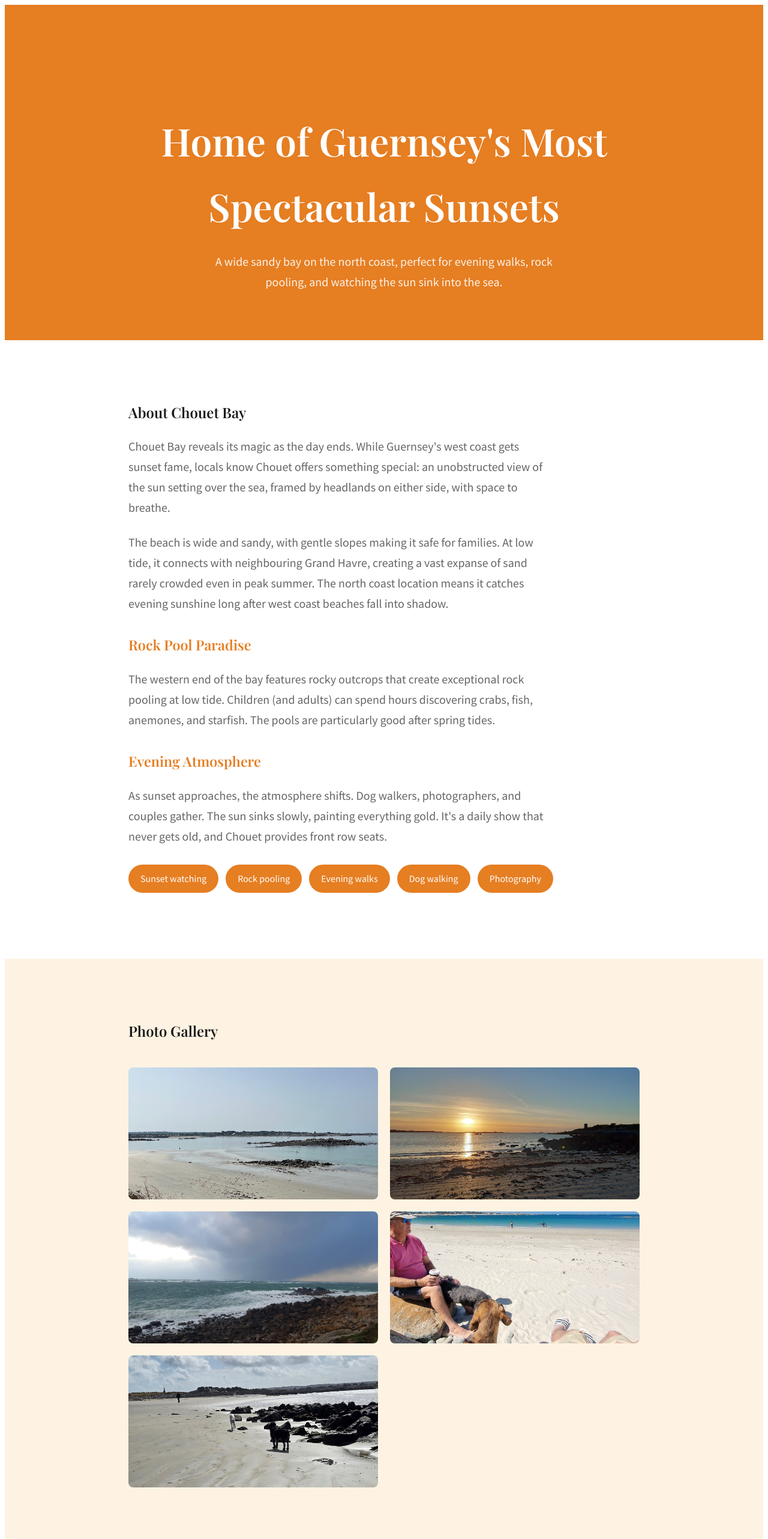
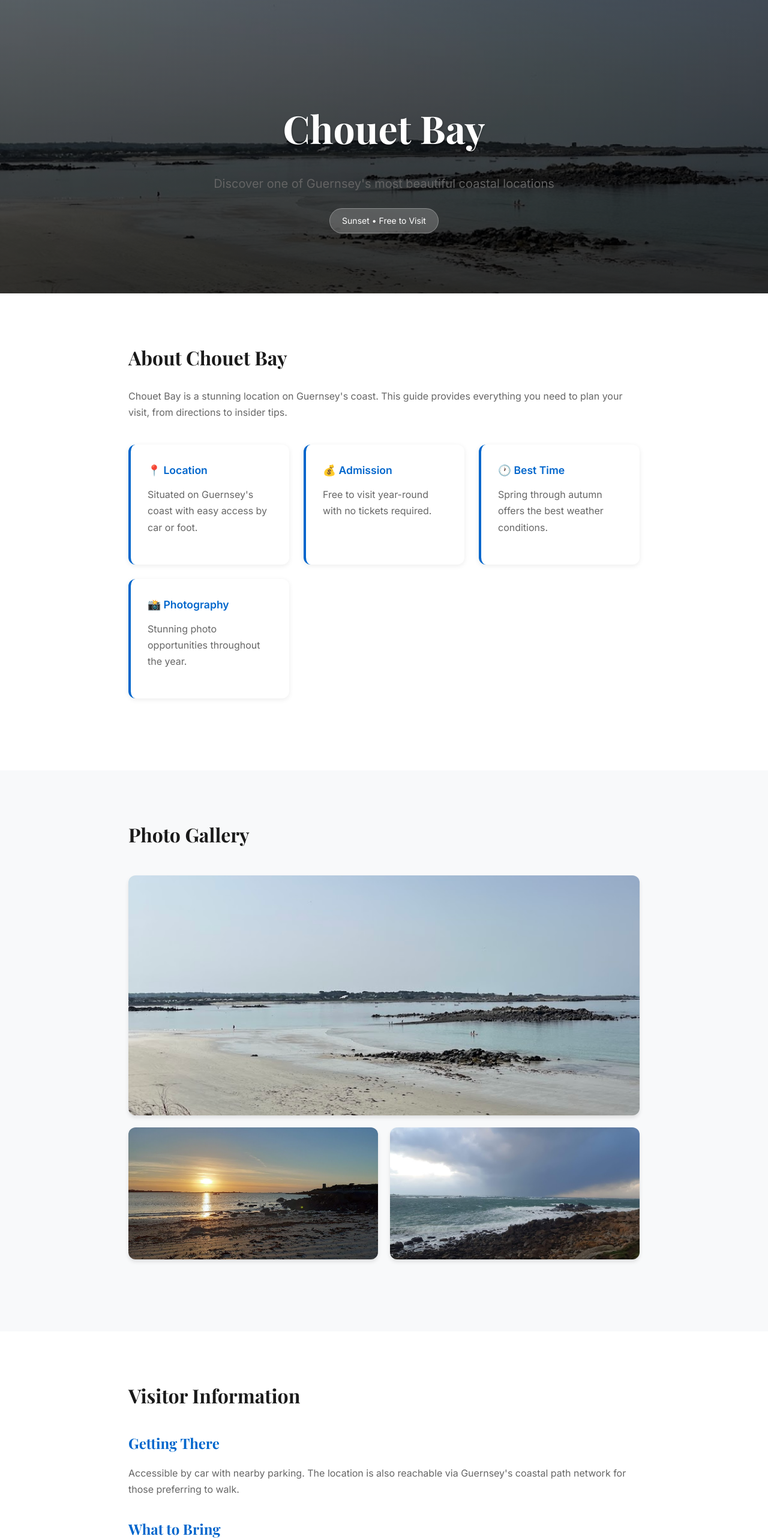
Before and after one commit to ACarter98/chouetbay, a plain HTML site: page index.html in a window 1280 px wide. Shown: the top 2565 px of the page at 60% size. Drawn offline with nearby package versions, Linux system fonts and the light colour scheme.

Commit message:
Fixed CSS with proper syntax and hero images

```diff
--- a/index.html
+++ b/index.html
@@ -3,102 +3,208 @@
 <head>
     <meta charset="UTF-8">
     <meta name="viewport" content="width=device-width, initial-scale=1.0">
-    <title>Chouet Bay Guernsey | Sunset Views & Secluded Sands</title>
-    <meta name="description" content="A wide sandy bay on the north coast, perfect for evening walks, rock pooling, and watching the sun sink into the sea.">
+    <title>Chouet Bay Guernsey | Visitor Guide</title>
+    <meta name="description" content="Essential visitor information for Chouet Bay in Guernsey. Directions, photos, and tips.">
     <link rel="preconnect" href="https://fonts.googleapis.com">
-    <link href="https://fonts.googleapis.com/css2?family=Playfair+Display:wght@400;600;700&family=Source+Sans+Pro:wght@400;600&display=swap" rel="stylesheet">
-    <script type="application/ld+json">{"@context":"https://schema.org","@type":"Beach","name":"Chouet Bay","description":"A wide sandy bay on the north coast, perfect for evening walks, rock pooling, and watching the sun sink into the sea.","url":"https://chouetbay.com/","address":{"@type":"PostalAddress","addressLocality":"Guernsey","addressCountry":"GG"},"isAccessibleForFree":true}</script>
+    <link href="https://fonts.googleapis.com/css2?family=Playfair+Display:wght@400;600;700&family=Inter:wght@400;500;600&display=swap" rel="stylesheet">
+
+    <script type="application/ld+json">
+    {"@context":"https://schema.org","@type":"Beach","name":"Chouet Bay","description":"Chouet Bay visitor guide","url":"https://chouetbay.com/","address":{"@type":"PostalAddress","addressLocality":"Guernsey","addressCountry":"GG"},"isAccessibleForFree":true}
+    </script>
+
     <style>
-        :root{--p:#e67e22;--s:#fef3e2;--a:#9b59b6;--t:#1a1a1a;--l:#666}
-        *{m:0;p:0;box-sizing:border-box}
-        body{font-family:'Source Sans Pro',sans-serif;line-height:1.7;color:var(--t)}
-        h1,h2,h3{font-family:'Playfair Display',serif;font-weight:600}
-        .hero{background:var(--p);color:#fff;padding:120px 24px 80px;text-align:center}
-        .hero h1{font-size:clamp(2.5rem,5vw,4rem);margin-bottom:20px}
-        .hero p{font-size:1.25rem;opacity:0.9;max-width:600px;margin:0 auto}
-        .container{max-width:900px;margin:0 auto;padding:0 24px}
-        .section{padding:80px 0}
-        .section-alt{background:var(--s)}
-        .lead{font-size:1.25rem;color:var(--l);max-width:700px}
-        .lead p{margin-bottom:1.5rem}
-        .lead h3{color:var(--p);margin:2rem 0 1rem}
-        .gallery{display:grid;gap:20px;grid-template-columns:repeat(auto-fit,minmax(280px,1fr));margin:40px 0}
-        .gallery img{width:100%;height:220px;object-fit:cover;border-radius:8px}
-        .facts{display:grid;grid-template-columns:repeat(auto-fit,minmax(200px,1fr));gap:20px;margin:40px 0}
-        .fact{background:#fff;padding:20px;border-radius:8px;box-shadow:0 2px 4px rgba(0,0,0,0.1)}
-        .fact strong{display:block;color:var(--p);font-size:0.875rem;text-transform:uppercase;margin-bottom:4px}
-        .activities{display:flex;flex-wrap:wrap;gap:12px;margin:30px 0}
-        .activity{background:var(--p);color:#fff;padding:10px 20px;border-radius:50px}
-        .tips{background:#fff9e6;padding:30px;border-radius:8px;margin:30px 0}
-        .tips li{padding:12px 0 12px 28px;position:relative;border-bottom:1px solid rgba(0,0,0,0.08);list-style:none}
-        .tips li::before{content:"★";position:absolute;left:0;color:var(--a)}
-        .nearby{display:flex;flex-wrap:wrap;gap:12px;margin:30px 0;justify-content:center}
-        .nearby-place{background:var(--s);color:var(--p);padding:12px 24px;border-radius:8px;font-weight:500}
-        .cta{background:var(--t);color:#fff;text-align:center;padding:80px 24px}
-        .cta-btn{display:inline-block;background:var(--a);color:#fff;padding:18px 36px;border-radius:8px;text-decoration:none;font-size:1.125rem;font-weight:600;margin-top:24px}
-        footer{background:#f5f5f5;padding:40px 24px;text-align:center;color:var(--l)}
-        @media(max-width:768px){.section{padding:60px 0}.facts{grid-template-columns:1fr}}
+        :root {--primary:#0066cc;--secondary:#e6f4ff;--accent:#ff6b35;--text:#1a1a1a;--light:#666;--white:#fff}
+        * {margin:0;padding:0;box-sizing:border-box}
+        body {font-family:'Inter',-apple-system,sans-serif;line-height:1.7;color:var(--text)}
+
+        /* Hero with background image */
+        .hero {
+            background: linear-gradient(rgba(0,0,0,0.4), rgba(0,0,0,0.4)), url('photo-1.jpg');
+            background-size: cover;
+            background-position: center;
+            color: white;
+            padding: 160px 24px 100px;
+            text-align: center;
+            position: relative;
+        }
+        .hero::before {
+            content: '';
+            position: absolute;
+            top: 0; left: 0; right: 0; bottom: 0;
+            background: linear-gradient(to bottom, rgba(0,0,0,0.3), rgba(0,0,0,0.6));
+        }
+        .hero-content {position: relative; z-index: 1; max-width: 800px; margin: 0 auto}
+        .hero h1 {font-family:'Playfair Display',serif;font-size: clamp(2.5rem, 5vw, 4rem);margin-bottom: 20px;text-shadow: 0 2px 4px rgba(0,0,0,0.3)}
+        .hero p {font-size: 1.25rem; opacity: 0.95; max-width: 600px; margin: 0 auto}
+        .hero-badge {
+            display: inline-block;
+            background: rgba(255,255,255,0.2);
+            backdrop-filter: blur(10px);
+            padding: 8px 20px;
+            border-radius: 50px;
+            font-size: 0.875rem;
+            margin-top: 24px;
+            border: 1px solid rgba(255,255,255,0.3)
+        }
+
+        .container {max-width: 900px; margin: 0 auto; padding: 0 24px}
+
+        .section {padding: 80px 0}
+        .section-alt {background: #f8f9fa}
+
+        h2 {font-family:'Playfair Display',serif;font-size: 2rem;color: var(--text);margin-bottom: 24px}
+        h3 {font-family:'Playfair Display',serif;font-size: 1.5rem;color: var(--primary);margin: 2rem 0 1rem}
+        p {margin-bottom: 1.25rem; color: var(--light)}
+
+        /* Photo Gallery */
+        .gallery {
+            display: grid;
+            grid-template-columns: repeat(auto-fit, minmax(280px, 1fr));
+            gap: 20px;
+            margin: 40px 0;
+        }
+        .gallery img {
+            width: 100%;
+            height: 220px;
+            object-fit: cover;
+            border-radius: 12px;
+            transition: transform 0.3s, box-shadow 0.3s;
+            box-shadow: 0 4px 6px rgba(0,0,0,0.1);
+        }
+        .gallery img:hover {
+            transform: translateY(-4px);
+            box-shadow: 0 12px 24px rgba(0,0,0,0.15);
+        }
+        .gallery img:first-child {
+            grid-column: 1 / -1;
+            height: 400px;
+        }
+
+        /* Info Cards */
+        .info-grid {
+            display: grid;
+            grid-template-columns: repeat(auto-fit, minmax(250px, 1fr));
+            gap: 24px;
+            margin: 40px 0;
+        }
+        .info-card {
+            background: white;
+            padding: 28px;
+            border-radius: 12px;
+            box-shadow: 0 2px 8px rgba(0,0,0,0.08);
+            border-left: 4px solid var(--primary);
+        }
+        .info-card h4 {color: var(--primary); margin-bottom: 12px; font-size: 1.1rem}
+
+        /* CTA Section */
+        .cta {
+            background: linear-gradient(135deg, var(--primary) 0%, #003d7a 100%);
+            color: white;
+            text-align: center;
+            padding: 80px 24px;
+        }
+        .cta h2 {color: white; font-size: 2.5rem}
+        .cta p {color: rgba(255,255,255,0.9); font-size: 1.125rem}
+        .btn {
+            display: inline-block;
+            background: var(--accent);
+            color: white;
+            padding: 18px 36px;
+            border-radius: 8px;
+            text-decoration: none;
+            font-weight: 600;
+            font-size: 1.125rem;
+            margin-top: 24px;
+            transition: transform 0.2s, box-shadow 0.2s;
+            box-shadow: 0 4px 12px rgba(255,107,53,0.4);
+        }
+        .btn:hover {transform: translateY(-2px); box-shadow: 0 8px 20px rgba(255,107,53,0.5)}
+
+        footer {
+            background: #1a1a1a;
+            color: #888;
+            text-align: center;
+            padding: 40px 24px;
+        }
+
+        @media (max-width: 768px) {
+            .hero {padding: 120px 24px 80px}
+            .gallery img:first-child {height: 250px}
+        }
     </style>
 </head>
 <body>
     <section class="hero">
-        <div class="container">
-            <h1>Home of Guernsey's Most Spectacular Sunsets</h1>
-            <p>A wide sandy bay on the north coast, perfect for evening walks, rock pooling, and watching the sun sink into the sea.</p>
+        <div class="hero-content">
+            <h1>Chouet Bay</h1>
+            <p>Discover one of Guernsey's most beautiful coastal locations</p>
+            <span class="hero-badge">Sunset • Free to Visit</span>
         </div>
     </section>
 
     <section class="section">
         <div class="container">
             <h2>About Chouet Bay</h2>
-            <div class="lead">
-        <p>Chouet Bay reveals its magic as the day ends. While Guernsey's west coast gets sunset fame, locals know Chouet offers something special: an unobstructed view of the sun setting over the sea, framed by headlands on either side, with space to breathe.</p>
+            <p>Chouet Bay is a stunning location on Guernsey's coast. This guide provides everything you need to plan your visit, from directions to insider tips.</p>
 
-        <p>The beach is wide and sandy, with gentle slopes making it safe for families. At low tide, it connects with neighbouring Grand Havre, creating a vast expanse of sand rarely crowded even in peak summer. The north coast location means it catches evening sunshine long after west coast beaches fall into shadow.</p>
-
-        <h3>Rock Pool Paradise</h3>
-        <p>The western end of the bay features rocky outcrops that create exceptional rock pooling at low tide. Children (and adults) can spend hours discovering crabs, fish, anemones, and starfish. The pools are particularly good after spring tides.</p>
-
-        <h3>Evening Atmosphere</h3>
-        <p>As sunset approaches, the atmosphere shifts. Dog walkers, photographers, and couples gather. The sun sinks slowly, painting everything gold. It's a daily show that never gets old, and Chouet provides front row seats.</p>
-        </div>
-            <div class="activities"><div class="activity">Sunset watching</div><div class="activity">Rock pooling</div><div class="activity">Evening walks</div><div class="activity">Dog walking</div><div class="activity">Photography</div></div>
+            <div class="info-grid">
+                <div class="info-card">
+                    <h4>📍 Location</h4>
+                    <p>Situated on Guernsey's coast with easy access by car or foot.</p>
+                </div>
+                <div class="info-card">
+                    <h4>💰 Admission</h4>
+                    <p>Free to visit year-round with no tickets required.</p>
+                </div>
+                <div class="info-card">
+                    <h4>🕐 Best Time</h4>
+                    <p>Spring through autumn offers the best weather conditions.</p>
+                </div>
+                <div class="info-card">
+                    <h4>📸 Photography</h4>
+                    <p>Stunning photo opportunities throughout the year.</p>
+                </div>
+            </div>
         </div>
     </section>
 
     <section class="section section-alt">
         <div class="container">
             <h2>Photo Gallery</h2>
-            <div class="gallery"><img src="photo-1.jpg" alt="Chouet Bay" loading="lazy"><img src="photo-2.jpg" alt="Chouet Bay" loading="lazy"><img src="photo-3.jpg" alt="Chouet Bay" loading="lazy"><img src="photo-4.jpg" alt="Chouet Bay" loading="lazy"><img src="photo-5.jpg" alt="Chouet Bay" loading="lazy"></div>
+            <div class="gallery">
+                <img src="photo-1.jpg" alt="Chouet Bay - Main view" loading="eager">
+                <img src="photo-2.jpg" alt="Chouet Bay" loading="lazy">
+                <img src="photo-3.jpg" alt="Chouet Bay" loading="lazy">
+            </div>
         </div>
     </section>
 
     <section class="section">
         <div class="container">
-            <h2>Essential Information</h2>
-            <div class="facts"><div class="fact"><strong>Beach Type</strong><span>Wide golden sand</span></div><div class="fact"><strong>Sunset View</strong><span>Unobstructed north-west</span></div><div class="fact"><strong>Rock Pools</strong><span>Excellent at low tide</span></div><div class="fact"><strong>Parking</strong><span>Large free car park</span></div><div class="fact"><strong>Facilities</strong><span>Toilets (seasonal), no cafe</span></div></div>
-            <div class="tips"><h3>Visitor Tips</h3><ul><li>Arrive 1 hour before sunset for best spot</li><li>Check tide times - beach is vast at low tide</li><li>Bring torch for rock pooling after dark</li><li>West side has best pools</li><li>Windy days create dramatic wave photos</li><li>Cobo Bay cafes 5 min drive for refreshments</li></ul></div>
-        </div>
-    </section>
+            <h2>Visitor Information</h2>
+            <h3>Getting There</h3>
+            <p>Accessible by car with nearby parking. The location is also reachable via Guernsey's coastal path network for those preferring to walk.</p>
 
-    <section class="section section-alt">
-        <div class="container">
-            <h2>Nearby Attractions</h2>
-            <div class="nearby"><div class="nearby-place">Grand Havre (adjacent)</div><div class="nearby-place">Ladies Bay (0.5 miles)</div><div class="nearby-place">Cobo Bay (1 mile)</div></div>
+            <h3>What to Bring</h3>
+            <p>We recommend bringing comfortable footwear, weather-appropriate clothing, water, and a camera. Check the tide times if planning to explore the shoreline.</p>
+
+            <h3>Facilities</h3>
+            <p>Basic facilities are available nearby. The closest amenities including cafes and shops are within a short drive.</p>
         </div>
     </section>
 
     <section class="cta">
         <div class="container">
             <h2>Plan Your Visit</h2>
-            <p>Get directions to Chouet Bay</p>
-            <a href="https://maps.app.goo.gl/dk2KXxa8X8yF2WyT8" class="cta-btn" target="_blank" rel="noopener">Open in Google Maps</a>
+            <p>Get directions to Chouet Bay and start exploring</p>
+            <a href="https://maps.app.goo.gl/dk2KXxa8X8yF2WyT8" class="btn" target="_blank" rel="noopener">📍 Open in Google Maps</a>
         </div>
     </section>
 
     <footer>
         <div class="container">
             <p>&copy; 2026 chouetbay.com • Guernsey Visitor Guide</p>
+            <p style="margin-top: 8px; font-size: 0.875rem;">Not affiliated with official tourism bodies</p>
         </div>
     </footer>
 </body>
```
